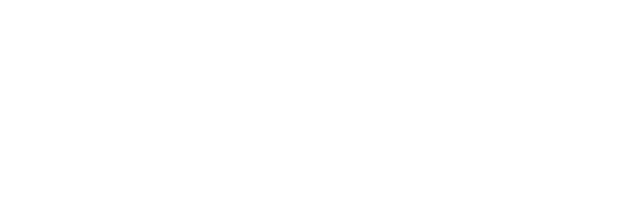
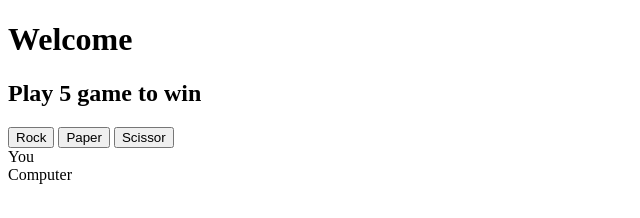
Before and after one commit to trieu1852000/RockPaper, a plain HTML site: page index.html in a window 1280 px wide. Shown: the whole page, without its empty margins (0-640 px from the left). Drawn offline with Linux system fonts and the light colour scheme.

Commit message:
Add html

```diff
--- a/index.html
+++ b/index.html
@@ -7,6 +7,14 @@
     <title>Document</title>
 </head>
 <body>
+    <h1>Welcome</h1>
+    <h2>Play 5 game to win</h2>
     <script src ="script.js"></script>
+    <button onclick="rock">Rock</button>
+    <button onclick="paper">Paper</button>
+    <button onclick="scissor">Scissor</button>
+    <div>You</div>
+    <div>Computer</div>
+
 </body>
 </html>
```
